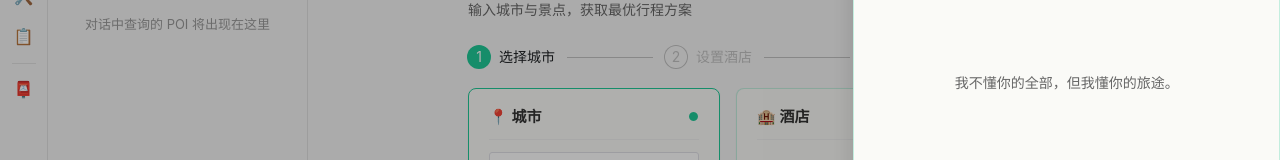
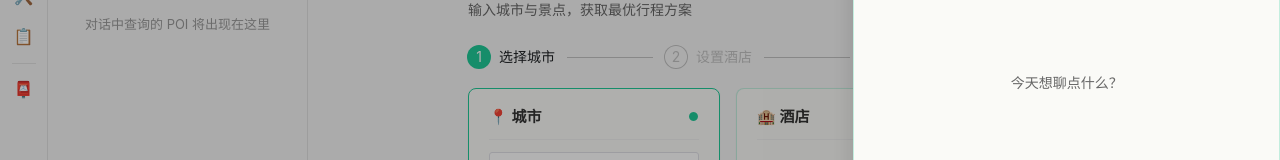
Before and after one commit to xiaojiune/TravelPal, a Vue app in the folder frontend/: page / in a window 1280 px wide. Both pictures are taken after a click on the button "🤖 AI 助手". Shown: the part 136-296 px from the top of the page. Built offline with nearby package versions, Linux system fonts and the light colour scheme.

Commit message:
feat: 欢迎语改为「今天想聊点什么？」

```diff
--- a/frontend/src/components/ChatStream.vue
+++ b/frontend/src/components/ChatStream.vue
@@ -2,7 +2,7 @@
   <div class="chat-stream">
     <div ref="historyRef" class="chat-history">
       <div v-if="messages.length === 0" class="welcome">
-        我不懂你的全部，但我懂你的旅途。
+        今天想聊点什么？
       </div>
       <template v-for="(msg, i) in messages" :key="i">
         <!-- 工具调用状态行：详情富卡片由左侧查询面板渲染，对话内仅回显工具名 -->
```
